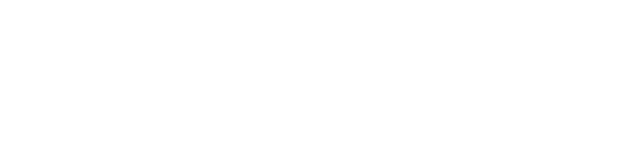
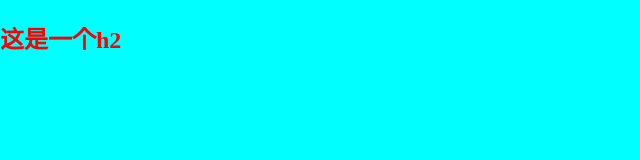
Before and after one commit to if-rainy-rainbow/project_01, a plain HTML site: page index.html in a window 1280 px wide. Shown: the whole page, without its empty margins (0-640 px from the left). Drawn offline with Linux system fonts and the light colour scheme.

Commit message:
新增了index.js和index.css并修改了index.html文件

```diff
--- /dev/null
+++ b/index.css
@@ -0,0 +1,6 @@
+html,
+body {
+  margin: 0;
+  padding: 0;
+  background-color: cyan;
+}
--- a/index.html
+++ b/index.html
@@ -6,10 +6,17 @@
     <meta http-equiv="X-UA-Compatible" content="IE=edge">
     <meta name="viewport" content="width=device-width, initial-scale=1.0">
     <title>Document</title>
+    <link rel="stylesheet" href="./index.css">
+    <script src="./index.js"></script>
+    <style>
+        h2 {
+            color: red;
+        }
+    </style>
 </head>
 
 <body>
-
+    <h2> 这是一个h2</h2>
 </body>
 
 </html>
```
Also changed, not shown: index.js (added).
